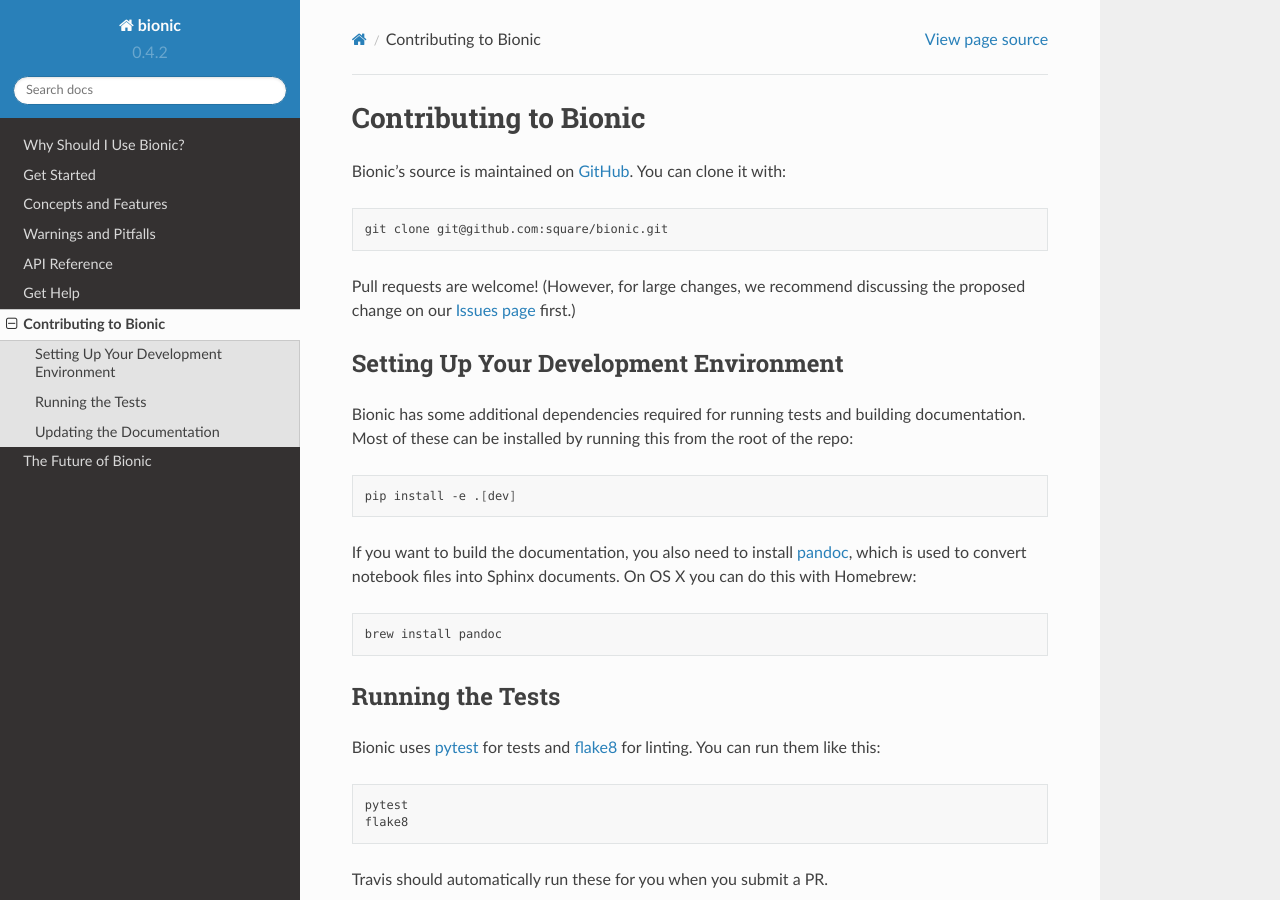
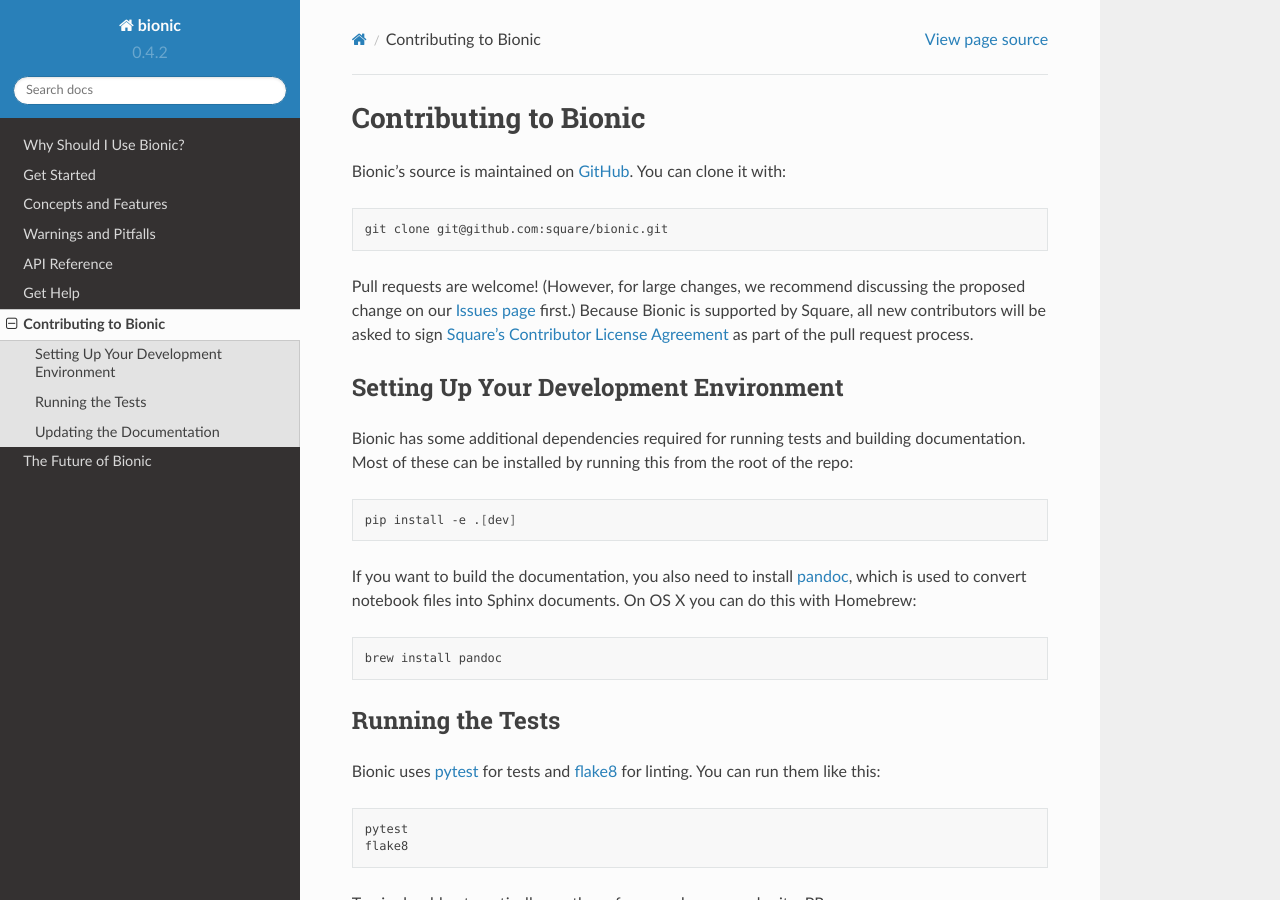
Before and after one commit to square/bionic, a Sphinx documentation site: the page built from docs/contributing.rst, in a window 1280 px wide and 900 px high. Built offline with Sphinx 7.4.7 and the Read the Docs theme 2.0.0, drawn with Linux system fonts in a browser that asks for light colours.

Commit message:
Link to Square's CLA in "Contributing" docs
Also added a link from README to docs.

```diff
--- a/docs/contributing.rst
+++ b/docs/contributing.rst
@@ -11,7 +11,11 @@
 
 Pull requests are welcome!  (However, for large changes, we recommend
 discussing the proposed change on our `Issues page
-<https://github.com/square/bionic/issues>`_ first.)
+<https://github.com/square/bionic/issues>`_ first.)  Because Bionic is
+supported by Square, all new contributors will be asked to sign `Square's
+Contributor License Agreement
+<https://gist.github.com/square-cla/0dac5a22575ecf5e4f40825e7de51d5d>`_ as part
+of the pull request process.
 
 Setting Up Your Development Environment
 ---------------------------------------
```
Also changed, not shown: README.md (+6 -0 lines).
